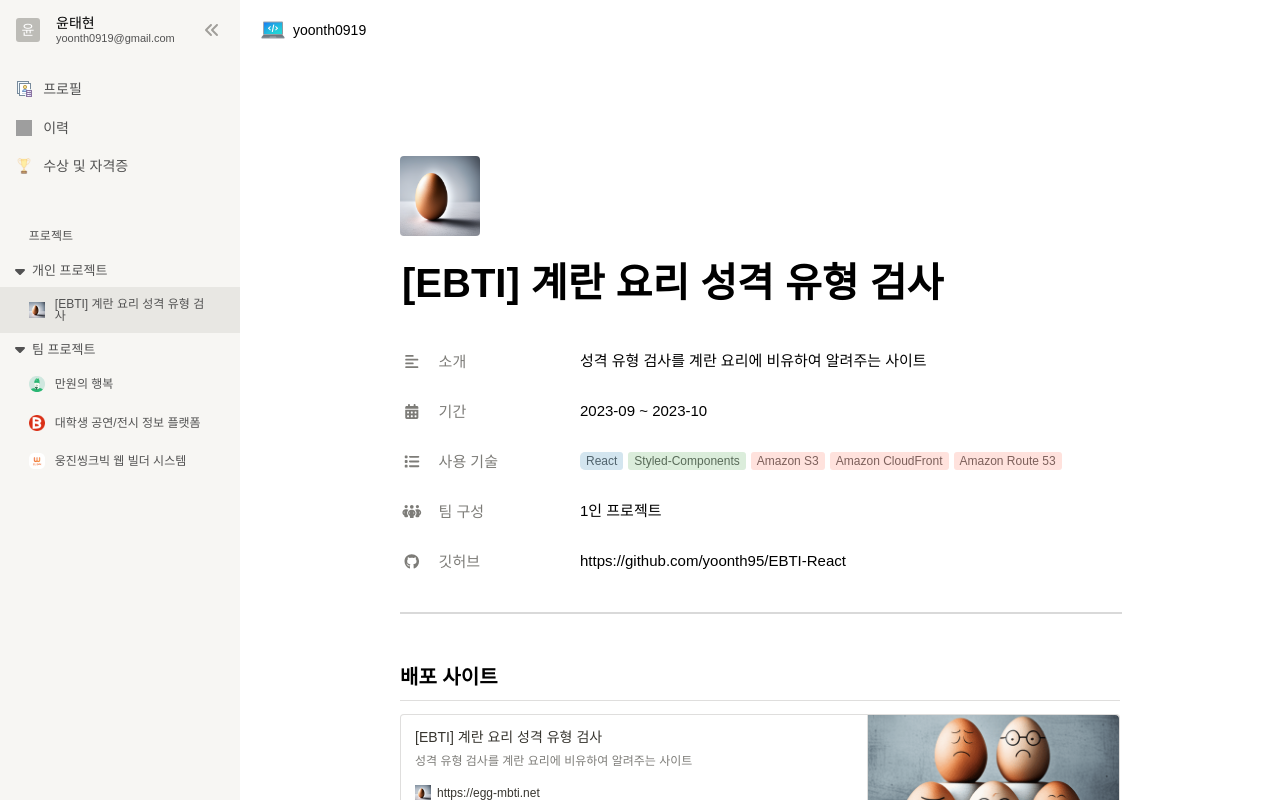
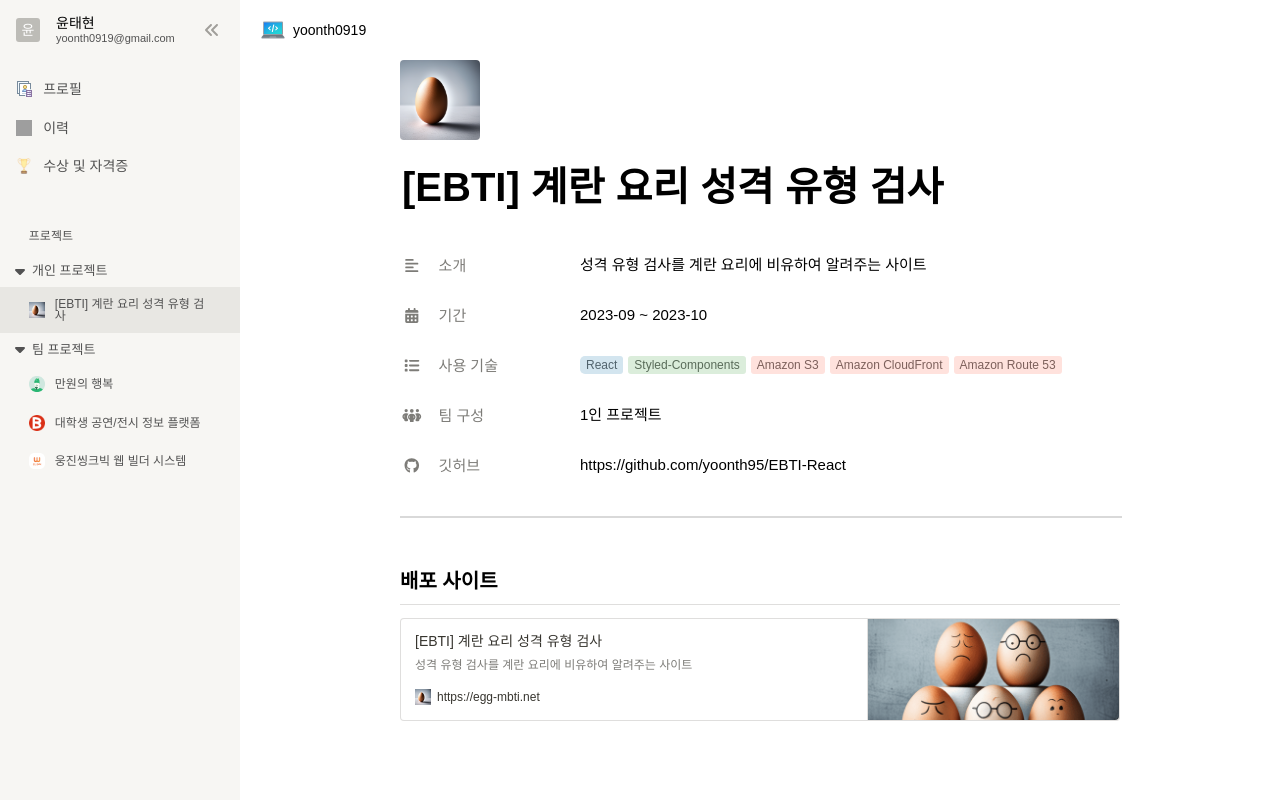
Before and after one commit to yoonth95/portfolio, a React (Vite) app: page /project/1 in a window 1280 px wide. Built offline with nearby package versions, Linux system fonts and the light colour scheme; grey boxes are pictures that could not be loaded; a web font is replaced by a local one.

Commit message:
Design: 모달 조건 margin-top 적용

```diff
--- a/src/components/project/projectHeader/ProjectHeader.styled.ts
+++ b/src/components/project/projectHeader/ProjectHeader.styled.ts
@@ -1,12 +1,15 @@
 import styled from "styled-components";
 
-export const Icon = styled.div`
+interface IconProps {
+  $isModal: boolean;
+}
+export const Icon = styled.div<IconProps>`
   height: 5rem;
   width: 5rem;
   border-radius: 4px;
   flex-shrink: 0;
   position: relative;
-  margin-top: 6rem;
+  margin-top: ${({ $isModal }) => ($isModal ? "6rem" : 0)};
   margin-bottom: 1.5rem;
 
   & img {
--- a/src/components/project/projectHeader/ProjectHeader.tsx
+++ b/src/components/project/projectHeader/ProjectHeader.tsx
@@ -9,12 +9,13 @@ import { Link } from "react-router-dom";
 
 interface ProjectHeaderProps {
   projectData: Partial<ProjectListType>;
+  isModal: boolean;
 }
 
-const ProjectHeader: React.FC<ProjectHeaderProps> = ({ projectData }) => {
+const ProjectHeader: React.FC<ProjectHeaderProps> = ({ projectData, isModal }) => {
   return (
     <>
-      <PH.Icon>
+      <PH.Icon $isModal={isModal}>
         <img src={projectData.icon} alt="아이콘" />
       </PH.Icon>
       <PH.Title>{projectData.title}</PH.Title>
```
